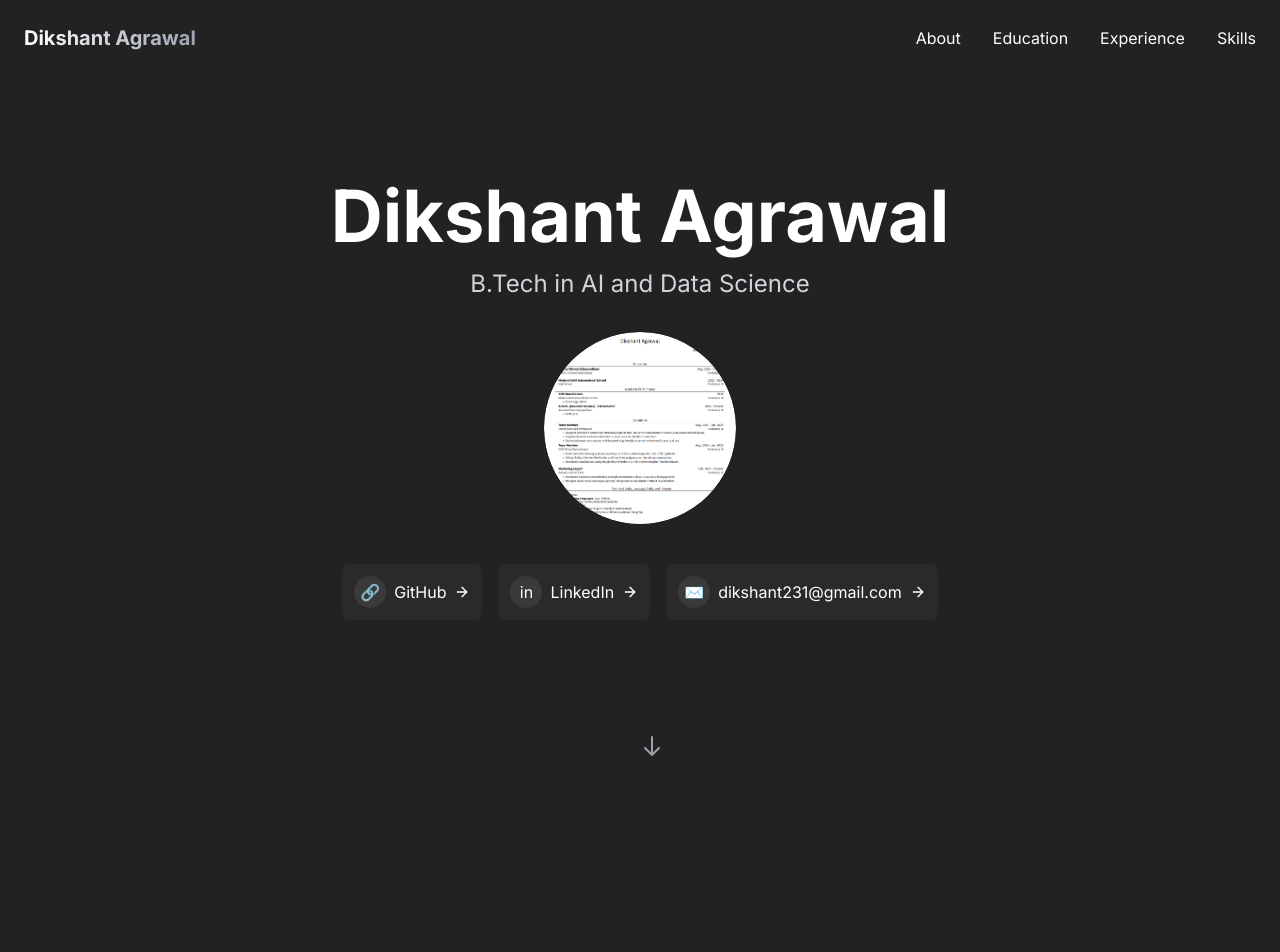
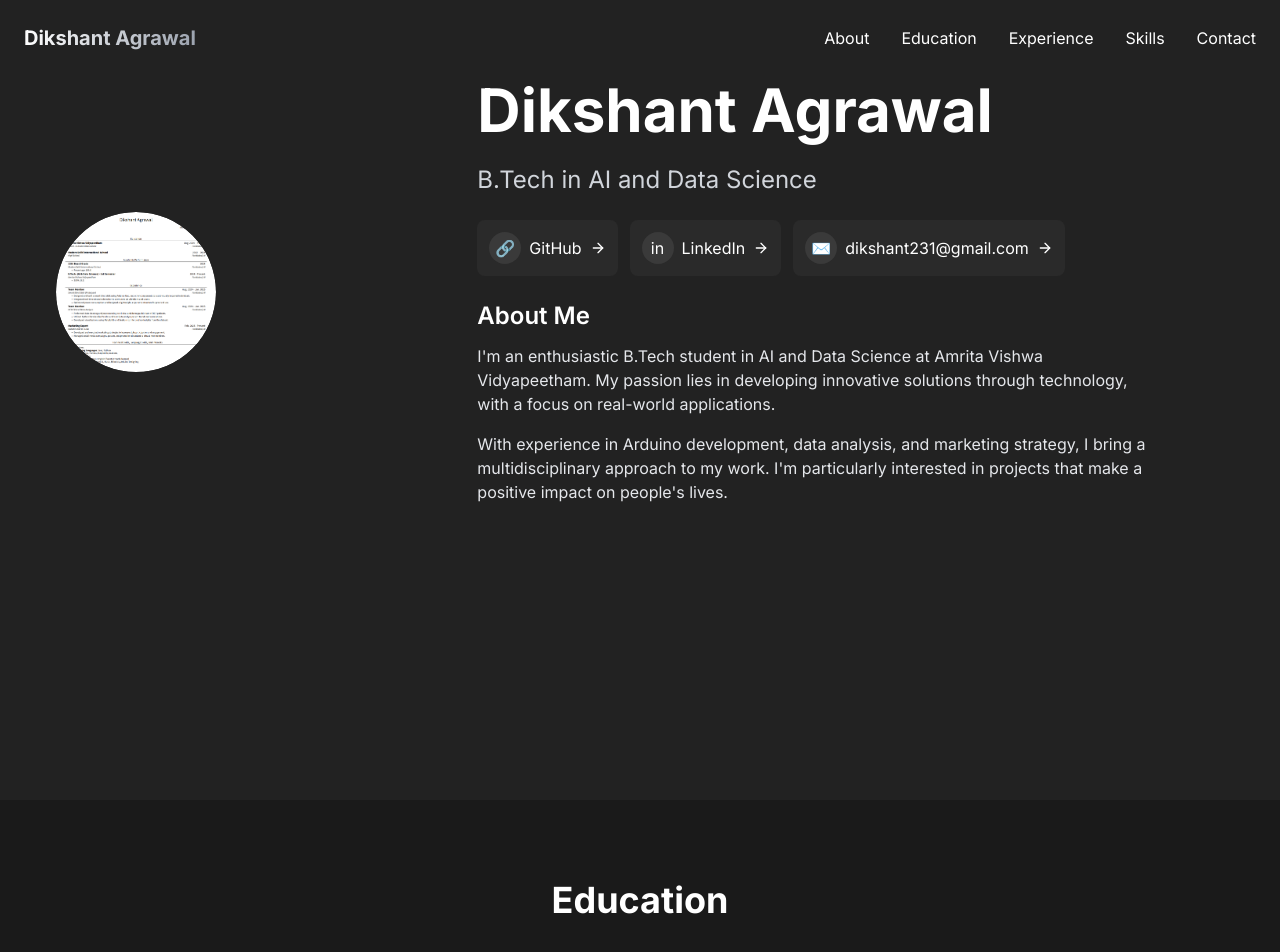
Before and after one commit to daniellowho/dikshant-agrawal-portfolio-website, a React (Vite) app: page / in a window 1280 px wide. Shown: the top 952 px of the page. Built offline with nearby package versions, Linux system fonts and the light colour scheme.

Commit message:
Refactor: Improve UI layout and styling
Restructure the layout of the website to improve visual appeal and user experience. This includes changes to the hero section, about me section, education section, experience section, and technical skills section. Also, add contact me functionality.

```diff
--- /dev/null
+++ b/src/components/ContactForm.tsx
@@ -0,0 +1,109 @@
+
+import { useState } from "react";
+import { Input } from "@/components/ui/input";
+import { Textarea } from "@/components/ui/textarea";
+import { Form, FormField, FormItem, FormLabel, FormControl } from "@/components/ui/form";
+import { useForm } from "react-hook-form";
+import { toast } from "sonner";
+import { Mail } from "lucide-react";
+
+type FormValues = {
+  name: string;
+  email: string;
+  message: string;
+};
+
+const ContactForm = () => {
+  const [isSubmitting, setIsSubmitting] = useState(false);
+  const form = useForm<FormValues>({
+    defaultValues: {
+      name: "",
+      email: "",
+      message: ""
+    }
+  });
+
+  const onSubmit = async (data: FormValues) => {
+    setIsSubmitting(true);
+
+    try {
+      // In a real scenario, this would be an API call
+      console.log("Form submitted:", data);
+
+      // Send an email to dikshant231@gmail.com using a mailto link
+      const mailtoLink = `mailto:dikshant231@gmail.com?subject=Portfolio Contact from ${data.name}&body=${encodeURIComponent(
+        `Name: ${data.name}\nEmail: ${data.email}\n\nMessage: ${data.message}`
+      )}`;
+
+      window.open(mailtoLink);
+
+      toast.success("Message sent successfully!");
+      form.reset();
+    } catch (error) {
+      console.error("Error submitting form:", error);
+      toast.error("Failed to send message. Please try again.");
+    } finally {
+      setIsSubmitting(false);
+    }
+  };
+
+  return (
+    <Form {...form}>
+      <form onSubmit={form.handleSubmit(onSubmit)} className="space-y-4">
+        <FormField
+          control={form.control}
+          name="name"
+          render={({ field }) => (
+            <FormItem>
+              <FormLabel className="text-white">Name</FormLabel>
+              <FormControl>
+                <Input placeholder="Your name" {...field} className="bg-darkgray-200" />
+              </FormControl>
+            </FormItem>
+          )}
+        />
+
+        <FormField
+          control={form.control}
+          name="email"
+          render={({ field }) => (
+            <FormItem>
+              <FormLabel className="text-white">Email</FormLabel>
+              <FormControl>
+                <Input type="email" placeholder="Your email" {...field} className="bg-darkgray-200" />
+              </FormControl>
+            </FormItem>
+          )}
+        />
+
+        <FormField
+          control={form.control}
+          name="message"
+          render={({ field }) => (
+            <FormItem>
+              <FormLabel className="text-white">Message</FormLabel>
+              <FormControl>
+                <Textarea
+                  placeholder="Write your message here..."
+                  {...field}
+                  className="bg-darkgray-200 min-h-[120px]"
+                />
+              </FormControl>
+            </FormItem>
+          )}
+        />
+
+        <button
+          type="submit"
+          disabled={isSubmitting}
+          className="w-full flex items-center justify-center gap-2 bg-darkgray-100 hover:bg-darkgray-200 text-white py-3 rounded-md transition-colors"
+        >
+          {isSubmitting ? "Sending..." : "Send Message"}
+          <Mail className="w-4 h-4" />
+        </button>
+      </form>
+    </Form>
+  );
+};
+
+export default ContactForm;
--- a/src/components/NavBar.tsx
+++ b/src/components/NavBar.tsx
@@ -17,6 +17,8 @@ const NavBar = () => {
     return () => window.removeEventListener('scroll', handleScroll);
   }, []);
 
+  const navItems = ['About', 'Education', 'Experience', 'Skills', 'Contact'];
+
   return (
     <nav className={`fixed top-0 left-0 w-full z-50 transition-all duration-300 ${scrolled ? 'bg-darkgray-400/90 backdrop-blur-lg py-3 shadow-lg' : 'bg-transparent py-6'}`}>
       <div className="container mx-auto flex items-center justify-between px-6">
@@ -27,7 +29,7 @@ const NavBar = () => {
         </a>
 
         <div className="hidden md:flex space-x-8">
-          {['About', 'Education', 'Experience', 'Skills'].map((item) => (
+          {navItems.map((item) => (
             <a
               key={item}
               href={`#${item.toLowerCase()}`}
--- a/src/components/ProfilePhoto.tsx
+++ b/src/components/ProfilePhoto.tsx
@@ -12,7 +12,7 @@ const ProfilePhoto = () => {
   const [isModalOpen, setIsModalOpen] = useState(false);
 
   return (
-    <div className="flex justify-center items-center mt-6 mb-10">
+    <div className="flex items-center gap-6">
       <div
         className="profile-container relative cursor-pointer rounded-full overflow-hidden hover:animate-profile-hover"
         onClick={() => setIsModalOpen(true)}
@@ -20,7 +20,7 @@ const ProfilePhoto = () => {
         <img
           src="/lovable-uploads/589f51f9-f273-41e9-9f01-56d0ff2c81bd.png"
           alt="Dikshant Agrawal"
-          className="profile-image w-48 h-48 object-cover"
+          className="profile-image w-32 h-32 md:w-40 md:h-40 object-cover"
         />
         <div className="absolute inset-0 flex items-center justify-center opacity-0 hover:opacity-100 transition-opacity duration-300">
           <div className="text-white text-sm bg-black/50 p-2 rounded">Click for bio</div>
--- a/src/components/Section.tsx
+++ b/src/components/Section.tsx
@@ -10,10 +10,12 @@ type SectionProps = {
 
 const Section = ({ id, title, children, className = '' }: SectionProps) => {
   return (
-    <section id={id} className={`section ${className}`}>
-      <h2 className="section-title">{title}</h2>
-      <div className="section-content">
-        {children}
+    <section id={id} className={`py-16 px-6 md:py-20 ${className}`}>
+      <div className="container mx-auto">
+        <h2 className="section-title text-3xl md:text-4xl font-bold mb-10 text-center opacity-0">{title}</h2>
+        <div className="section-content opacity-0">
+          {children}
+        </div>
       </div>
     </section>
   );
--- a/src/pages/Index.tsx
+++ b/src/pages/Index.tsx
@@ -1,3 +1,4 @@
+
 import { useEffect } from "react";
 import NavBar from "@/components/NavBar";
 import ProfilePhoto from "@/components/ProfilePhoto";
@@ -6,6 +7,7 @@ import EducationCard from "@/components/EducationCard";
 import ExperienceCard from "@/components/ExperienceCard";
 import SkillCard from "@/components/SkillCard";
 import ContactButton from "@/components/ContactButton";
+import ContactForm from "@/components/ContactForm";
 
 const Index = () => {
   useEffect(() => {
@@ -19,13 +21,11 @@ const Index = () => {
 
             if (title) {
               title.classList.add("animate-fade-in");
-              // Use className instead of style
               title.classList.add("opacity-100");
             }
 
             if (content) {
               content.classList.add("animate-fade-in");
-              // Use className instead of style
               content.classList.add("opacity-100");
             }
           }
@@ -46,19 +46,23 @@ const Index = () => {
     <div className="min-h-screen bg-darkgray-300 text-white">
       <NavBar />
 
-      {/* Hero Section */}
-      <section id="hero" className="min-h-screen flex flex-col justify-center items-center px-6">
-        <div className="text-center animate-fade-in">
-          <h1 className="text-5xl md:text-7xl font-bold mb-4">
+      {/* Hero Section - Redesigned with left alignment */}
+      <section id="hero" className="min-h-screen px-6 pt-20 pb-10">
+        <div className="container mx-auto">
+          <div className="flex flex-col md:flex-row md:items-center gap-8 md:gap-12">
+            <div className="md:w-1/3">
+              <ProfilePhoto />
+            </div>
+
+            <div className="md:w-2/3 animate-fade-in space-y-6">
+              <h1 className="text-5xl md:text-6xl font-bold">
                 Dikshant Agrawal
               </h1>
-          <p className="text-xl md:text-2xl text-gray-300 mb-8">
+              <p className="text-xl md:text-2xl text-gray-300">
                 B.Tech in AI and Data Science
               </p>
 
-          <ProfilePhoto />
-
-          <div className="flex flex-wrap justify-center gap-4 mt-8">
+              <div className="flex flex-wrap gap-3 mt-4">
                 <ContactButton
                   type="github"
                   value="GitHub"
@@ -75,31 +79,10 @@ const Index = () => {
                   link="mailto:dikshant231@gmail.com"
                 />
               </div>
-        </div>
 
-        <div className="absolute bottom-10 left-1/2 transform -translate-x-1/2 animate-bounce">
-          <a href="#about" className="text-gray-400 hover:text-white transition-colors">
-            <svg
-              xmlns="http://www.w3.org/2000/svg"
-              className="h-6 w-6"
-              fill="none"
-              viewBox="0 0 24 24"
-              stroke="currentColor"
-            >
-              <path
-                strokeLinecap="round"
-                strokeLinejoin="round"
-                strokeWidth={2}
-                d="M19 14l-7 7m0 0l-7-7m7 7V3"
-              />
-            </svg>
-          </a>
-        </div>
-      </section>
-
-      {/* About Section */}
-      <Section id="about" title="About Me">
-        <div className="max-w-3xl mx-auto space-y-6 text-lg">
+              <div className="mt-6 max-w-2xl">
+                <h2 className="text-2xl font-semibold mb-3">About Me</h2>
+                <div className="space-y-4 text-gray-200">
                   <p>
                     I'm an enthusiastic B.Tech student in AI and Data Science at Amrita Vishwa Vidyapeetham.
                     My passion lies in developing innovative solutions through technology, with a focus on
@@ -111,9 +94,13 @@ const Index = () => {
                     a positive impact on people's lives.
                   </p>
                 </div>
-      </Section>
+              </div>
+            </div>
+          </div>
+        </div>
+      </section>
 
-      {/* Education Section */}
+      {/* Education Section - Centered */}
       <Section id="education" title="Education" className="bg-darkgray-400">
         <div className="max-w-3xl mx-auto">
           <EducationCard
@@ -145,7 +132,7 @@ const Index = () => {
         </div>
       </Section>
 
-      {/* Experience Section */}
+      {/* Experience Section - Centered */}
       <Section id="experience" title="Experience">
         <div className="max-w-3xl mx-auto">
           <ExperienceCard
@@ -183,7 +170,7 @@ const Index = () => {
         </div>
       </Section>
 
-      {/* Skills Section */}
+      {/* Skills Section - Properly aligned grid */}
       <Section id="skills" title="Technical Skills" className="bg-darkgray-400">
         <div className="max-w-3xl mx-auto grid grid-cols-1 md:grid-cols-2 gap-6">
           <SkillCard
@@ -213,6 +200,16 @@ const Index = () => {
         </div>
       </Section>
 
+      {/* Contact Section - New addition */}
+      <Section id="contact" title="Contact Me">
+        <div className="max-w-xl mx-auto">
+          <p className="text-center text-gray-300 mb-8">
+            Feel free to reach out to me if you have any questions or would like to collaborate on a project.
+          </p>
+          <ContactForm />
+        </div>
+      </Section>
+
       {/* Footer */}
       <footer className="bg-darkgray-500 py-6 text-center text-gray-500">
         <div className="container mx-auto">
```
Lines whose indentation alone changed are shown as unchanged.
